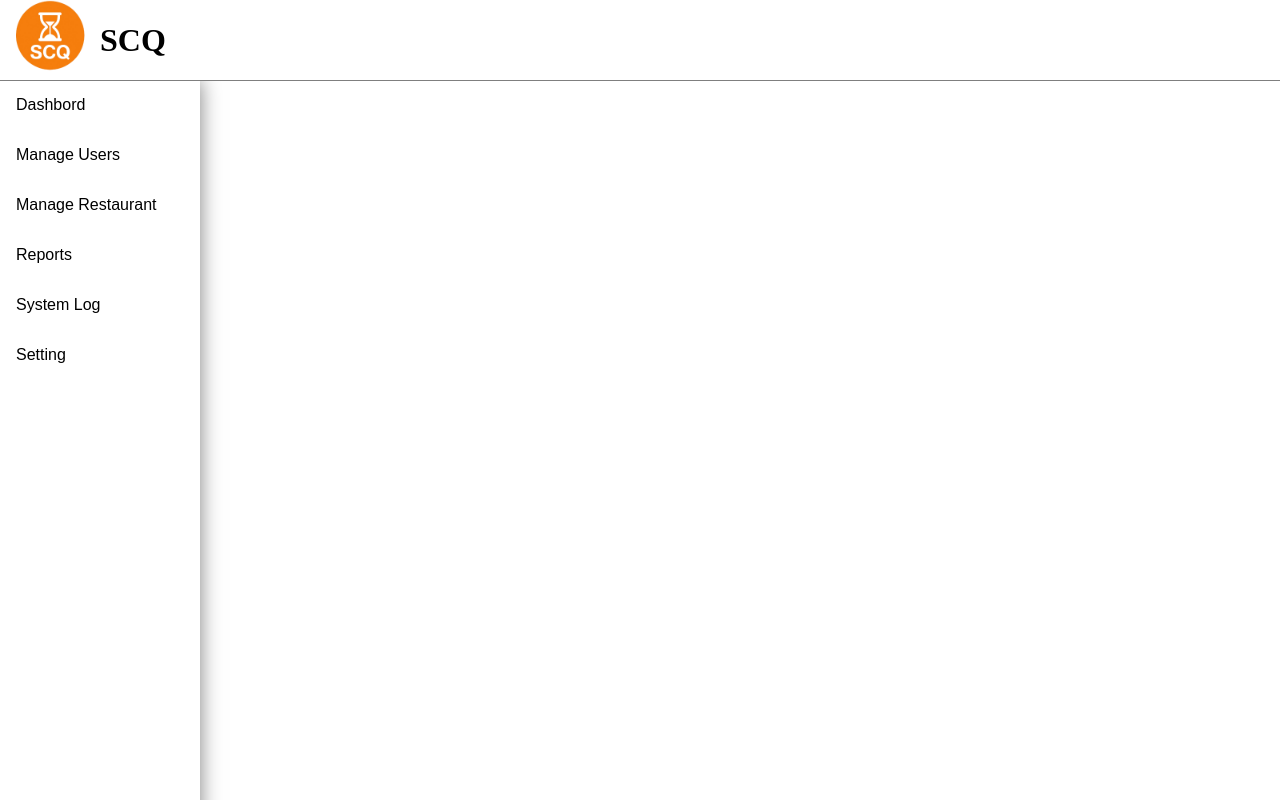
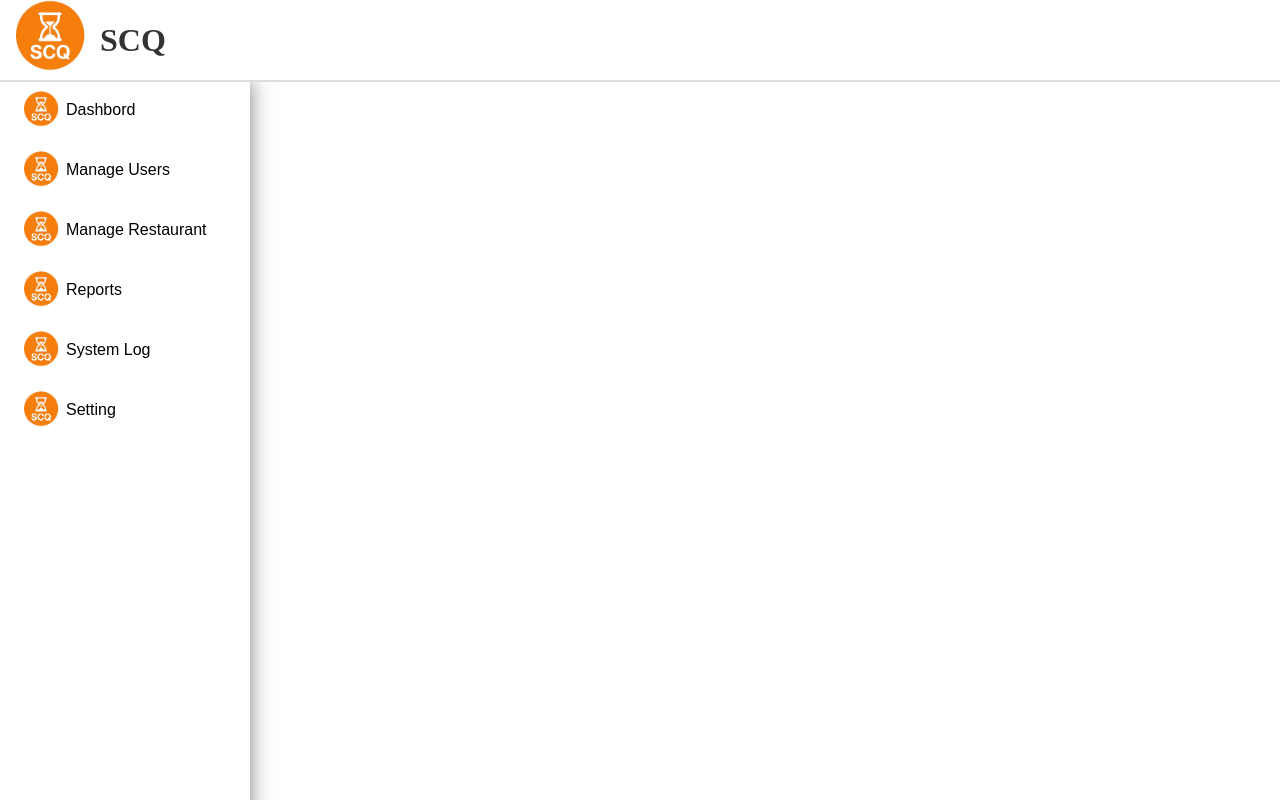
Before and after one commit to techasit5415/SCQ, a SvelteKit app: page /homeadmin in a window 1280 px wide. Built offline with nearby package versions, Linux system fonts and the light colour scheme.

Commit message:
add image in buttom

```diff
--- a/src/routes/homeadmin/+page.svelte
+++ b/src/routes/homeadmin/+page.svelte
@@ -12,17 +12,17 @@
 </script>
 
 <div id="menubar" class="menubar">
-    <button type="button">Dashbord</button>
-    <button type="button">Manage Users</button>
-    <button type="button" on:click={restaurantMenu}>Manage Restaurant</button>
+    <button type="button"><img class="icon-menu" src="/Photo/Icon.png" alt="icon-menu"/>Dashbord</button>
+    <button type="button"><img class="icon-menu" src="/Photo/Icon.png" alt="icon-menu"/>Manage Users</button>
+    <button type="button" on:click={restaurantMenu}><img class="icon-menu" src="/Photo/Icon.png" alt="icon-menu"/>Manage Restaurant</button>
     <label id="hiddenbar-container">
-        <button type="button">Restaurant1</button>
-        <button type="button">Restaurant2</button>
-        <button type="button">Restaurant3</button>
+        <button type="button" class="restaurant">Restaurant1</button>
+        <button type="button" class="restaurant">Restaurant2</button>
+        <button type="button" class="restaurant">Restaurant3</button>
     </label>
-    <button type="button">Reports</button>
-    <button type="button">System Log</button>
-    <button type="button">Setting</button>
+    <button type="button"><img class="icon-menu" src="/Photo/Icon.png" alt="icon-menu"/>Reports</button>
+    <button type="button"><img class="icon-menu" src="/Photo/Icon.png" alt="icon-menu"/>System Log</button>
+    <button type="button"><img class="icon-menu" src="/Photo/Icon.png" alt="icon-menu"/>Setting</button>
 </div>
 
 <div class="header">
@@ -32,7 +32,6 @@
     <div class="headtext">
         <h1>SCQ</h1>
     </div>
-
 </div>
 
 <style>
@@ -40,26 +39,42 @@
         display: flex;
         height: 10%;
         width: 100%;
-        border-bottom: 1px solid #7f7f7f;
+        border-bottom: 2px solid rgb(221, 221, 221);
         background: white;
         position: fixed;
         top: 0;
         left: 0;
         align-items: center;
     }
+
+    .icon-menu {
+        width: 50px;
+        height: 50px;
+    }
+
     .menubar {
         height: 100%;
-        width: 200px;
+        width: 250px;
         box-shadow: 0 0 20px rgba(0, 0, 0, 0.5);
         background: white;
         position: fixed;
         top: 10%;
         left: 0;
     }
+
+    .restaurant {
+        background-color: rgb(221, 221, 221);
+    }
+
     label {
         display: none;
     }
+
     button {
+        display: flex;
+        align-items: center;
+        text-align: left;
+        height: 60px;
         width: 100%;
         padding: 1rem;
         background-color: rgb(255, 255, 255);
@@ -67,11 +82,16 @@
         font-size: 1rem;
         cursor: pointer;
         transition: background-color 0.3s ease;
-        text-align: left;
     }
+
+    h1 {
+        color: #333;
+    }
+
     button:hover {
         background-color: darkgrey;
     }
+
     .photo img {
         width: 100px;
         height: 100px;
```
